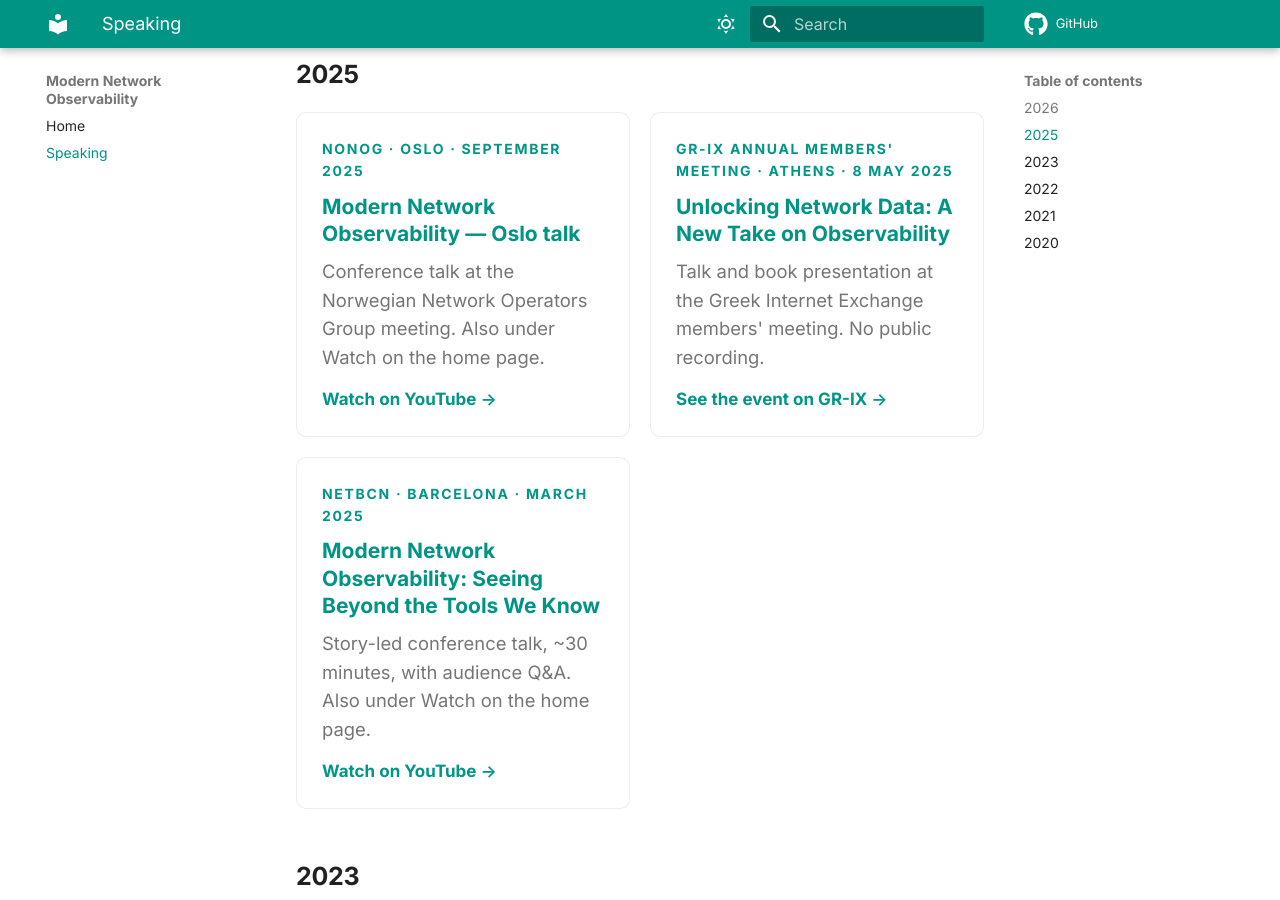
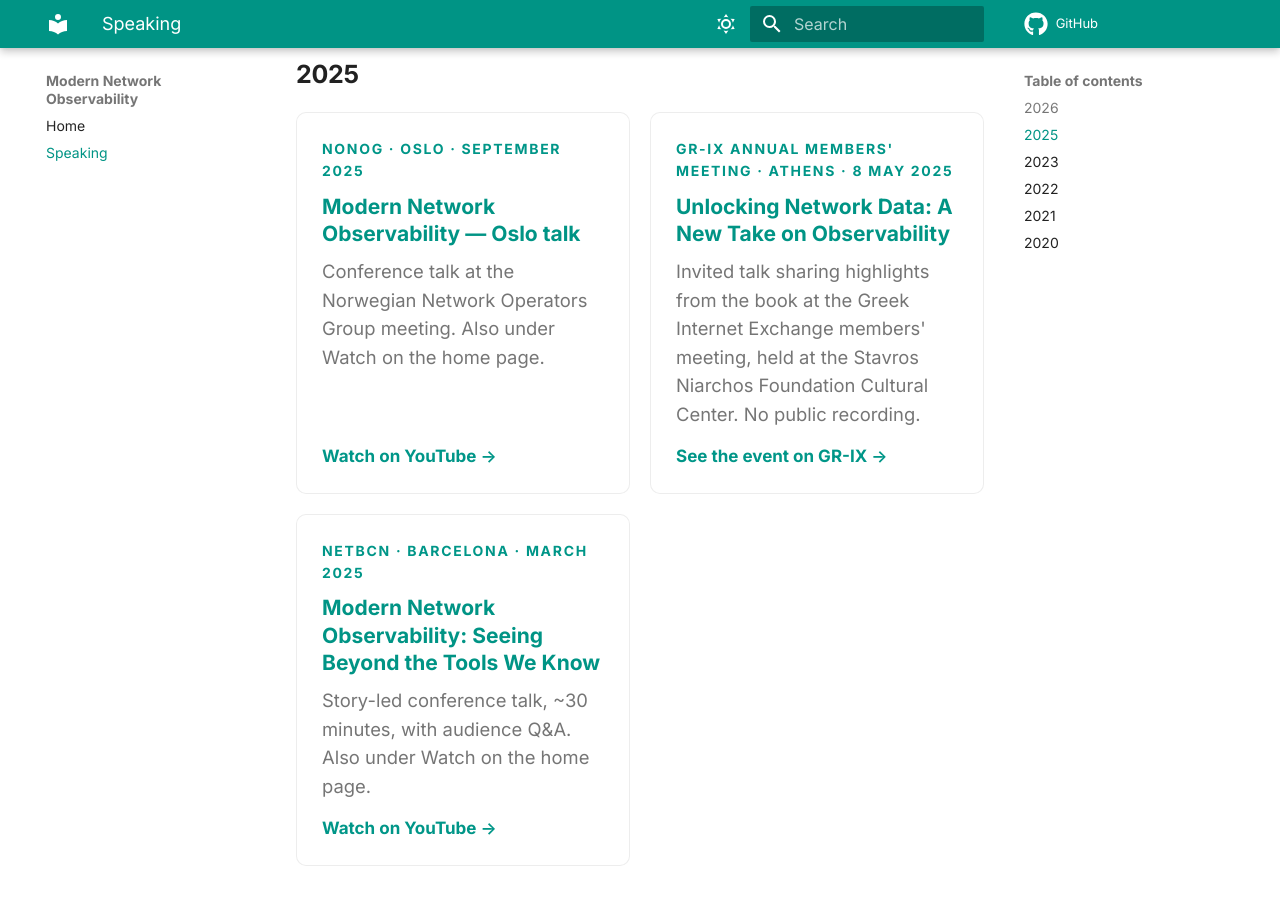
Before and after one commit to network-observability/network-observability.github.io, an MkDocs documentation site: the page built from docs/speaking.md, in a window 1280 px wide and 900 px high, scrolled down 708 px. Built offline with MkDocs 1.6.1 and Material for MkDocs 9.7.7, drawn with Linux system fonts in a browser that asks for light colours.

Commit message:
Speaking: align GR-IX card with the event page
Co-Authored-By: Claude Opus 5.5 <noreply@anthropic.com>
Claude-Session: https://claude.ai/code/session_01QqqHnzr2ijiwLZJdfb8ywD

```diff
--- a/docs/speaking.md
+++ b/docs/speaking.md
@@ -36,7 +36,7 @@ Conference talks, workshops, and webinars, newest first. Recordings that also ap
 <a class="hub-media__card" href="https://www.gr-ix.gr/2025/05/02/annual-members-meeting-grix-8-05-2025/" target="_blank" rel="noopener">
   <span class="hub-media__eyebrow">GR-IX Annual Members' Meeting &middot; Athens &middot; 8 May 2025</span>
   <span class="hub-media__title">Unlocking Network Data: A New Take on Observability</span>
-  <span class="hub-media__body">Talk and book presentation at the Greek Internet Exchange members' meeting. No public recording.</span>
+  <span class="hub-media__body">Invited talk sharing highlights from the book at the Greek Internet Exchange members' meeting, held at the Stavros Niarchos Foundation Cultural Center. No public recording.</span>
   <span class="hub-media__cta">See the event on GR-IX →</span>
 </a>
 <a class="hub-media__card" href="https://www.youtube.com/watch?v=7zRK9a9DieY" target="_blank" rel="noopener">
```
